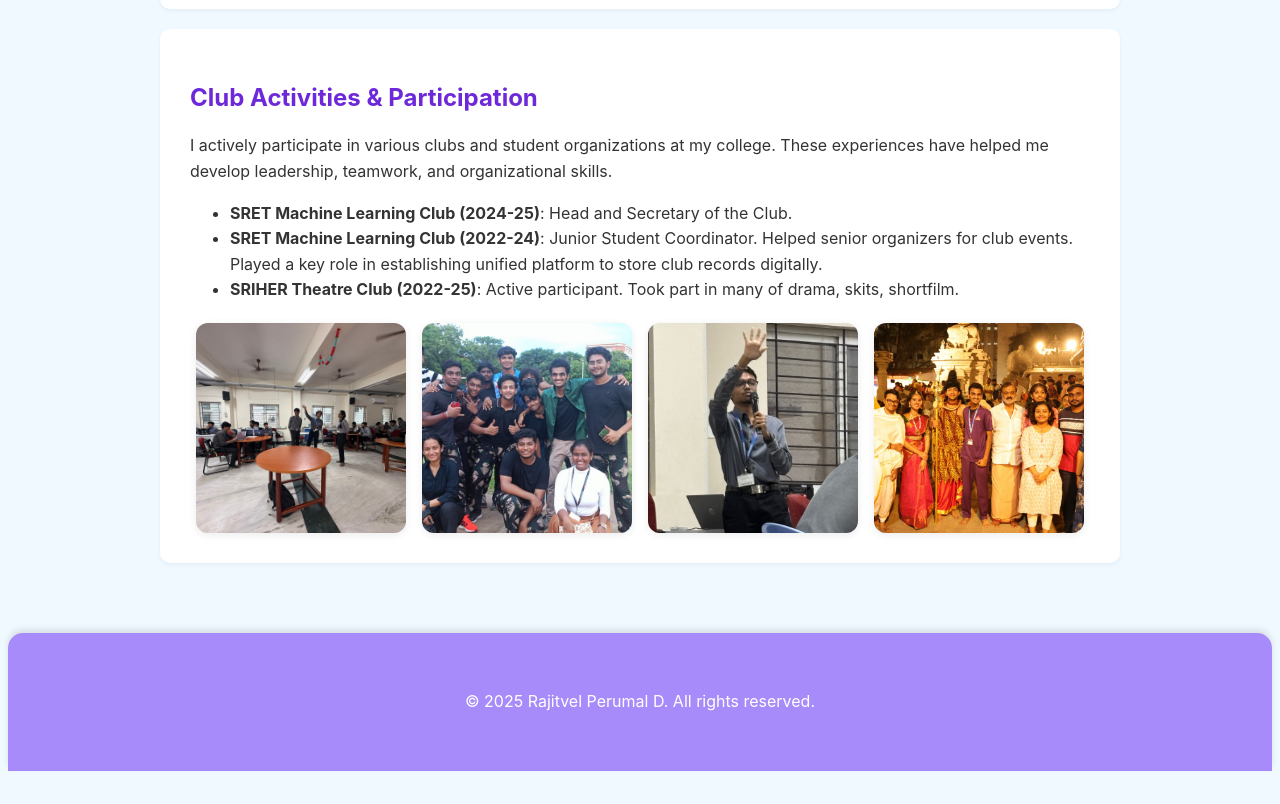
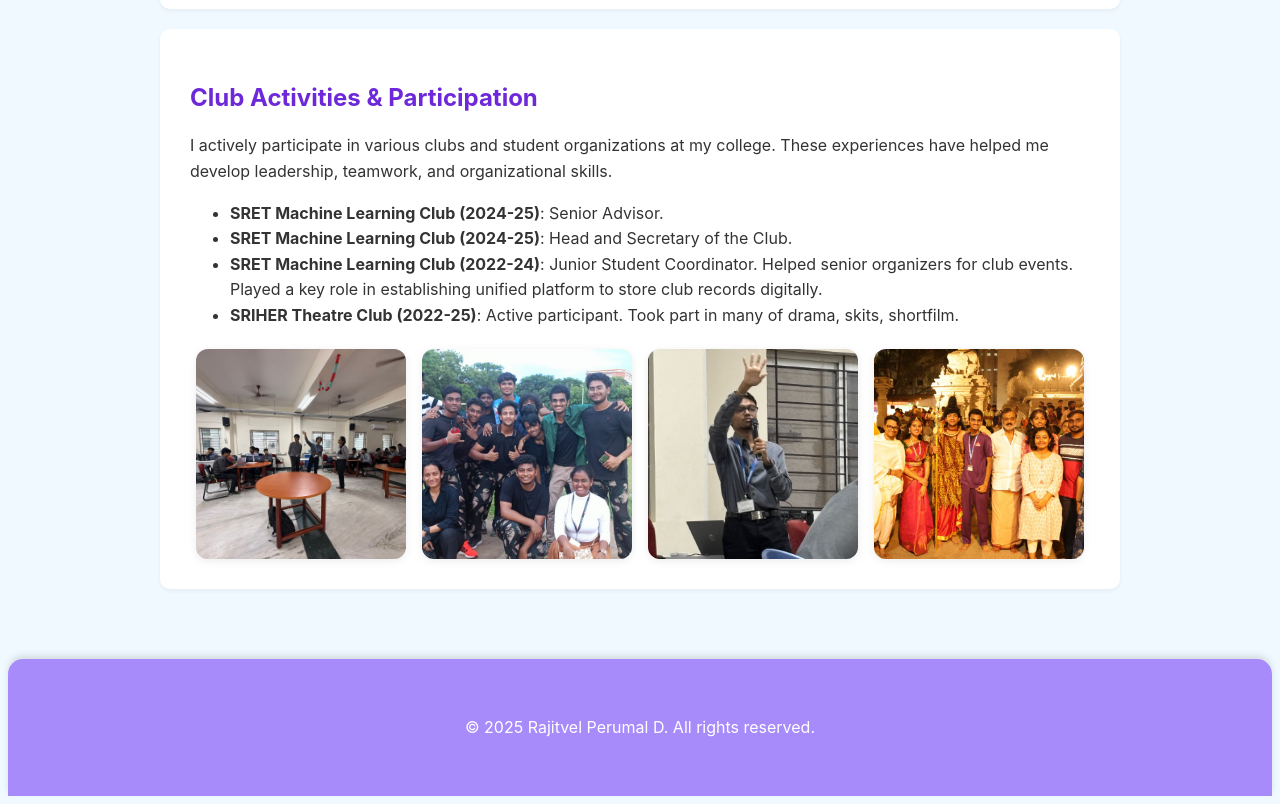
Before and after one commit to rajitvel/rajitvel.github.io, a plain HTML site: page index.html in a window 1280 px wide. Shown: the part 2074-2878 px from the top of the page. Before the commit the page ends 2853 px from the top, so only its background shows below. Drawn offline with Linux system fonts and the light colour scheme.

Commit message:
Updated participations.

```diff
--- a/index.html
+++ b/index.html
@@ -252,6 +252,7 @@
                 I actively participate in various clubs and student organizations at my college. These experiences have helped me develop leadership, teamwork, and organizational skills.
             </p>
             <ul>
+                <li><strong>SRET Machine Learning Club (2024-25)</strong>: Senior Advisor.</li>
                 <li><strong>SRET Machine Learning Club (2024-25)</strong>: Head and Secretary of the Club.</li>
                 <li><strong>SRET Machine Learning Club (2022-24)</strong>: Junior Student Coordinator. Helped senior organizers for club events. Played a key role in establishing unified platform to store club records digitally.</li>
                 <li><strong>SRIHER Theatre Club (2022-25)</strong>: Active participant. Took part in many of drama, skits, shortfilm.</li>
```
